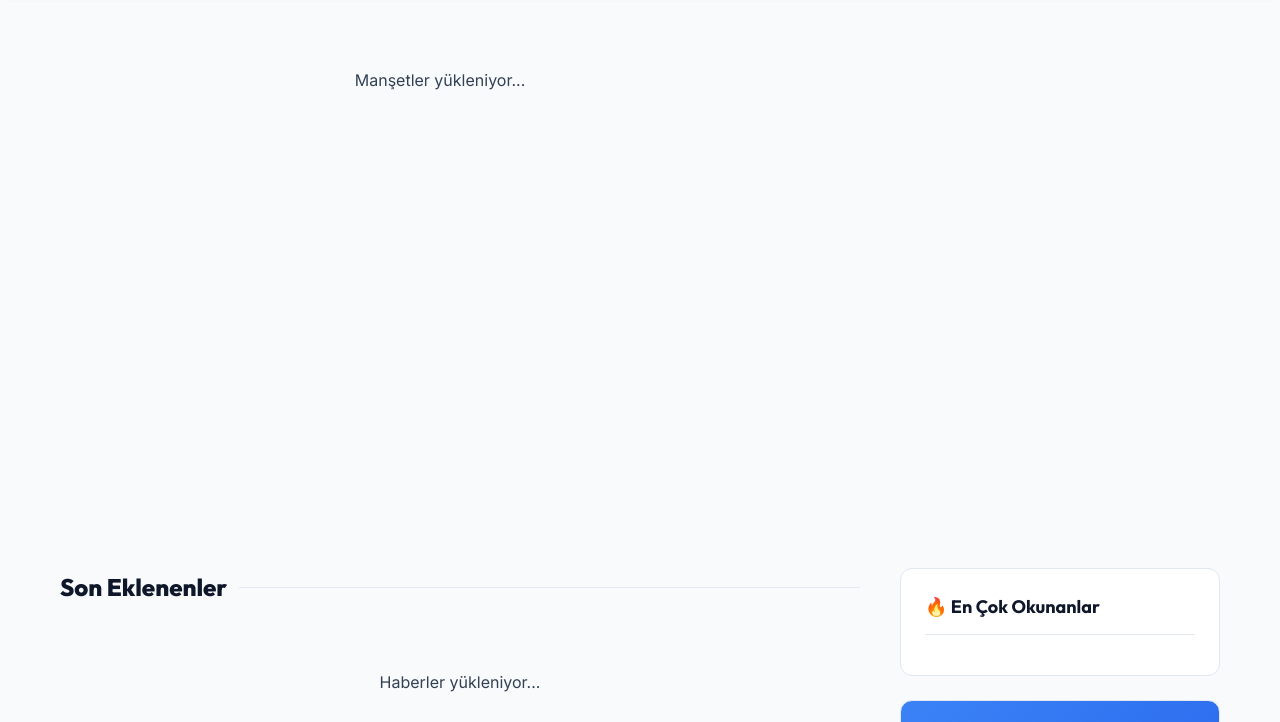
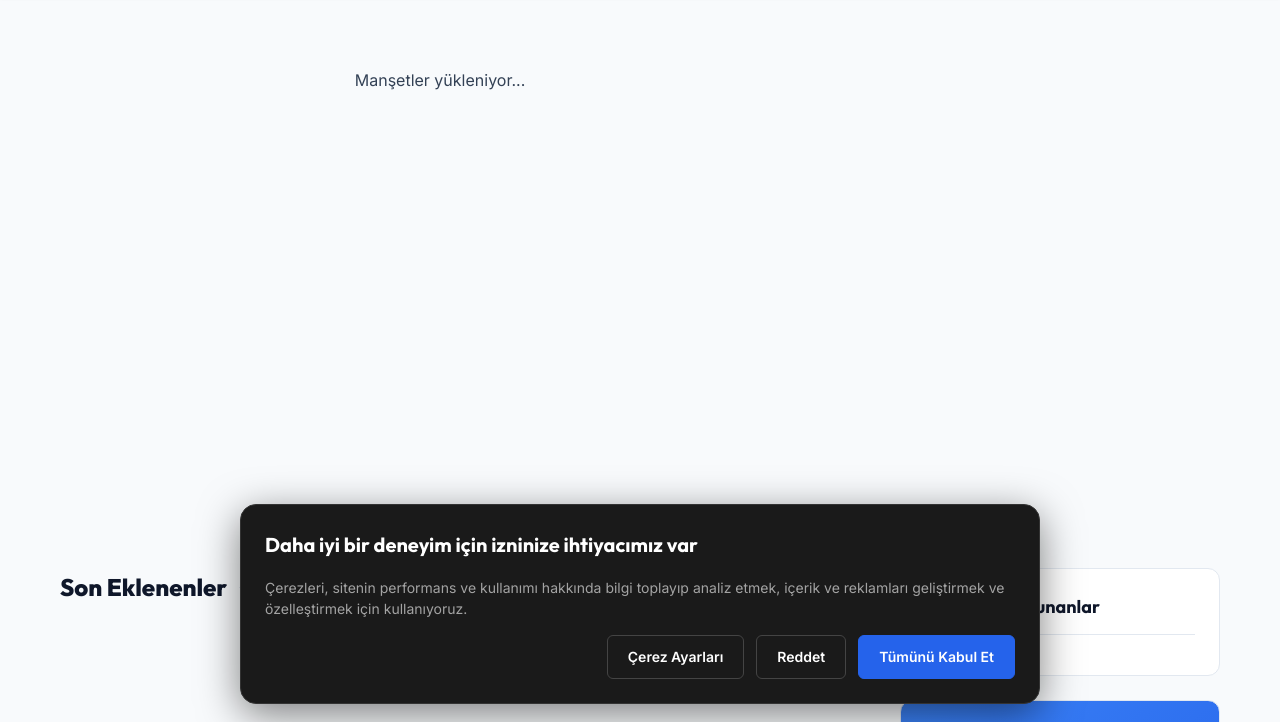
Before and after one commit to hazarsercan1-cloud/blog, a plain HTML site: page index.html in a window 1280 px wide. Shown: the part 72-794 px from the top of the page. Drawn offline with Linux system fonts and the light colour scheme; no server answers.

Commit message:
Add files via upload

```diff
--- a/app.js
+++ b/app.js
@@ -201,4 +201,35 @@ document.addEventListener('DOMContentLoaded', () => {
     } else if (document.getElementById('artTitle')) {
         renderArticle();
     }
+    initCookieBanner();
 });
+
+// ==================== COOKIE BANNER ====================
+function initCookieBanner() {
+    if (localStorage.getItem('cookieConsent')) return;
+
+    const banner = document.createElement('div');
+    banner.className = 'cookie-banner';
+    banner.innerHTML = `
+        <h3>Daha iyi bir deneyim için izninize ihtiyacımız var</h3>
+        <p>Çerezleri, sitenin performans ve kullanımı hakkında bilgi toplayıp analiz etmek, içerik ve reklamları geliştirmek ve özelleştirmek için kullanıyoruz.</p>
+        <div class="cookie-actions">
+            <a href="cerez.html" class="btn-cookie" style="text-decoration: none; display: flex; align-items: center; justify-content: center;">Çerez Ayarları</a>
+            <button class="btn-cookie" id="btnCookieReject">Reddet</button>
+            <button class="btn-cookie btn-cookie-accept" id="btnCookieAccept">Tümünü Kabul Et</button>
+        </div>
+    `;
+    document.body.appendChild(banner);
+
+    document.getElementById('btnCookieAccept').addEventListener('click', () => {
+        localStorage.setItem('cookieConsent', 'accepted');
+        banner.style.opacity = '0';
+        setTimeout(() => banner.remove(), 300);
+    });
+
+    document.getElementById('btnCookieReject').addEventListener('click', () => {
+        localStorage.setItem('cookieConsent', 'rejected');
+        banner.style.opacity = '0';
+        setTimeout(() => banner.remove(), 300);
+    });
+}
--- a/style.css
+++ b/style.css
@@ -99,7 +99,7 @@ button { cursor: pointer; }
 .dropdown-content {
     display: none;
     position: absolute;
-    top: var(--nav-h);
+    top: 100%;
     left: -20px;
     background-color: var(--bg-card);
     min-width: 260px;
@@ -257,6 +257,70 @@ button { cursor: pointer; }
 .popular-title { font-size: 14px; font-weight: 600; color: var(--text-dark); line-height: 1.4; }
 .popular-item:hover .popular-title { color: var(--accent); }
 
+/* ---------------- ÇEREZ BİLDİRİMİ (COOKIE BANNER) ---------------- */
+.cookie-banner {
+    position: fixed;
+    bottom: 24px;
+    left: 24px;
+    right: 24px;
+    background: #1a1a1a;
+    color: white;
+    padding: 24px;
+    border-radius: var(--radius-lg);
+    box-shadow: 0 10px 40px rgba(0,0,0,0.5);
+    z-index: 9999;
+    display: flex;
+    flex-direction: column;
+    gap: 16px;
+    border: 1px solid #333;
+    max-width: 800px;
+    margin: 0 auto;
+    font-family: var(--font-body);
+    transition: opacity 0.3s ease;
+}
+.cookie-banner h3 {
+    font-family: var(--font-heading);
+    font-size: 20px;
+    margin: 0;
+}
+.cookie-banner p {
+    font-size: 14px;
+    color: #a3a3a3;
+    line-height: 1.5;
+    margin: 0;
+}
+.cookie-actions {
+    display: flex;
+    gap: 12px;
+    justify-content: flex-end;
+    flex-wrap: wrap;
+}
+.btn-cookie {
+    padding: 10px 20px;
+    border-radius: var(--radius-sm);
+    font-weight: 600;
+    font-size: 14px;
+    cursor: pointer;
+    transition: 0.2s;
+    background: transparent;
+    border: 1px solid #444;
+    color: white;
+}
+.btn-cookie:hover { background: #333; }
+.btn-cookie-accept {
+    background: var(--accent);
+    border-color: var(--accent);
+    color: white;
+}
+.btn-cookie-accept:hover {
+    background: #1d4ed8;
+}
+@media (max-width: 600px) {
+    .cookie-banner { bottom: 0; left: 0; right: 0; border-radius: 20px 20px 0 0; }
+    .cookie-actions { justify-content: stretch; }
+    .btn-cookie { flex: 1; text-align: center; }
+}
+
 /* ---------------- OKUMA SAYFASI (ARTICLE) ---------------- */
 .article-header {
     text-align: center;
```
